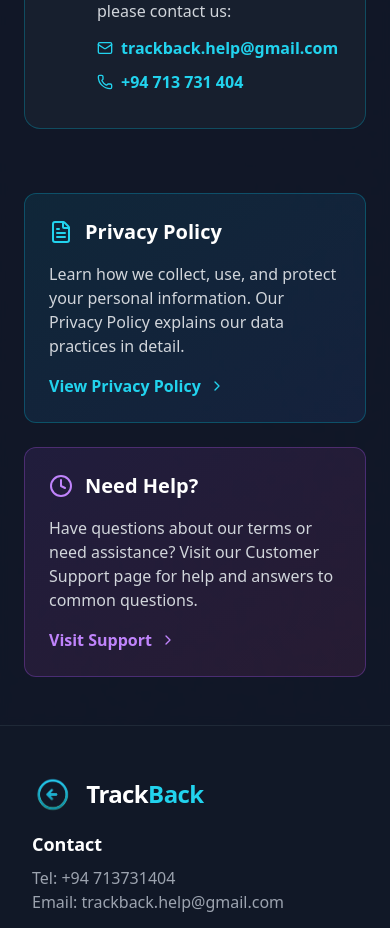
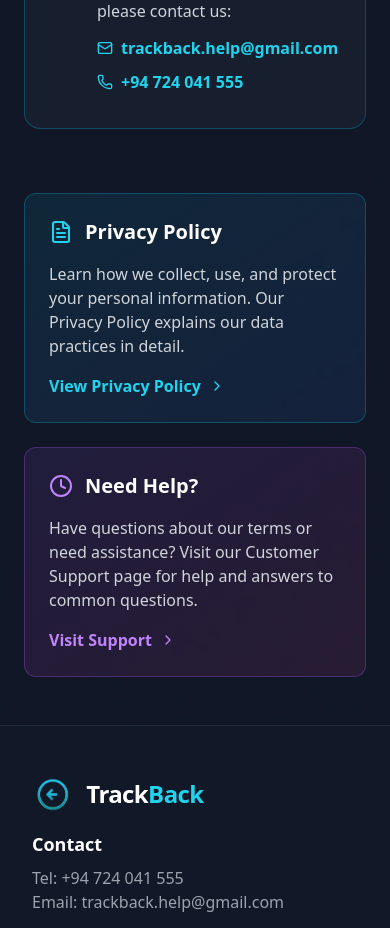
Before and after one commit to ThejanaJayalath/Lost-Found-site, a React (Vite) app in the folder lost-and-found-lk-frontend/: page /terms in a window 390 px wide. Shown: the part 4305-5233 px from the top of the page. Built offline with nearby package versions, Linux system fonts and the light colour scheme; no server answers.

Commit message:
Update contact phone number across site
Replaced the old phone number (+94 713 731 404) with the new number (+94 724 041 555) in the Footer, Customer Support, Privacy Policy, and Terms and Conditions pages to ensure consistency and provide users with the correct contact information.

```diff
--- a/lost-and-found-lk-frontend/src/components/Footer.tsx
+++ b/lost-and-found-lk-frontend/src/components/Footer.tsx
@@ -13,7 +13,7 @@ export default function Footer() {
                     </div>
                     <div>
                         <h3 className="font-bold text-lg mb-2 text-white">Contact</h3>
-                        <p className="text-gray-400">Tel: +94 713731404</p>
+                        <p className="text-gray-400">Tel: +94 724 041 555</p>
                         <p className="text-gray-400">Email: trackback.help@gmail.com</p>
                         <div className="flex gap-4 mt-4 text-gray-400">
                             <Twitter size={20} className="hover:text-cyan-400 cursor-pointer transition-colors" />
--- a/lost-and-found-lk-frontend/src/pages/CustomerSupport.tsx
+++ b/lost-and-found-lk-frontend/src/pages/CustomerSupport.tsx
@@ -187,8 +187,8 @@ export default function CustomerSupport() {
                             </div>
                             <h3 className="text-xl font-bold mb-2 text-white">Phone Support</h3>
                             <p className="text-gray-400 mb-3">Call us directly</p>
-                            <a href="tel:+94713731404" className="text-cyan-400 hover:text-cyan-300 font-semibold">
-                                +94 713 731 404
+                            <a href="tel:+94724041555" className="text-cyan-400 hover:text-cyan-300 font-semibold">
+                                +94 724 041 555
                             </a>
                             <p className="text-sm text-gray-500 mt-2">Mon - Fri, 9 AM - 6 PM</p>
                         </div>
--- a/lost-and-found-lk-frontend/src/pages/PrivacyPolicy.tsx
+++ b/lost-and-found-lk-frontend/src/pages/PrivacyPolicy.tsx
@@ -251,8 +251,8 @@ export default function PrivacyPolicy() {
                             <CheckCircle className="w-5 h-5 text-green-400 flex-shrink-0" />
                             <div>
                                 <p className="text-gray-400 text-sm">Phone</p>
-                                <a href="tel:+94713731404" className="text-cyan-400 hover:text-cyan-300 font-semibold">
-                                    +94 713 731 404
+                                <a href="tel:+94724041555" className="text-cyan-400 hover:text-cyan-300 font-semibold">
+                                    +94 724 041 555
                                 </a>
                             </div>
                         </div>
--- a/lost-and-found-lk-frontend/src/pages/TermsAndConditions.tsx
+++ b/lost-and-found-lk-frontend/src/pages/TermsAndConditions.tsx
@@ -105,7 +105,7 @@ const terms: TermSection[] = [
     {
         category: 'Contact',
         title: 'Contact Information',
-        content: 'If you have questions about these Terms & Conditions, please contact us at: Email: trackback.help@gmail.com | Phone: +94 713 731 404. We will respond to your inquiries within a reasonable timeframe.'
+        content: 'If you have questions about these Terms & Conditions, please contact us at: Email: trackback.help@gmail.com | Phone: +94 724 041 555. We will respond to your inquiries within a reasonable timeframe.'
     },
     {
         category: 'Legal',
@@ -317,9 +317,9 @@ export default function TermsAndConditions() {
                                         trackback.help@gmail.com
                                     </a>
                                     <br />
-                                    <a href="tel:+94713731404" className="text-cyan-400 hover:text-cyan-300 font-semibold inline-flex items-center gap-2">
+                                    <a href="tel:+94724041555" className="text-cyan-400 hover:text-cyan-300 font-semibold inline-flex items-center gap-2">
                                         <Phone className="w-4 h-4" />
-                                        +94 713 731 404
+                                        +94 724 041 555
                                     </a>
                                 </div>
                             </div>
```
Also changed, not shown: 1 other file (tests, documents, lock files or other folders).
